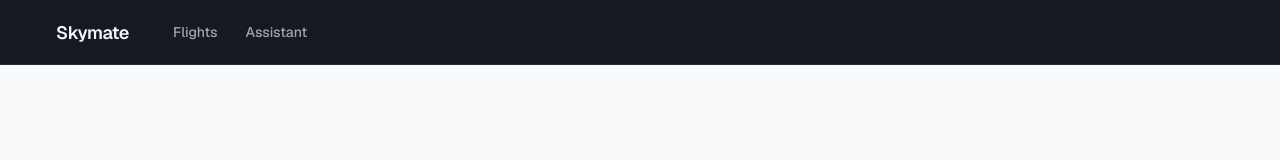
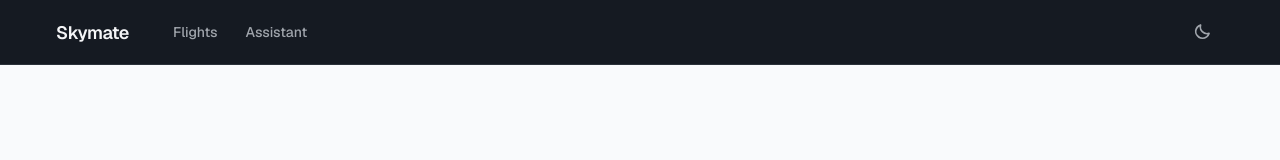
Before and after one commit to xtekkis/skymate, a React (Vite) app in the folder client/: page /flight/1 in a window 1280 px wide. Shown: the top 160 px of the page. Built offline with nearby package versions, Linux system fonts and the light colour scheme.

Commit message:
add theme toggle with persistence

```diff
--- a/client/index.html
+++ b/client/index.html
@@ -12,6 +12,20 @@
       rel="stylesheet"
       href="https://fonts.googleapis.com/css2?family=Geist:wght@400;500;600;700&family=Geist+Mono:wght@400;500&display=swap"
     />
+    <script>
+      // Applies a saved theme before first paint so the page never flashes the
+      // wrong one. No saved value means the CSS follows prefers-color-scheme.
+      (function () {
+        try {
+          var saved = localStorage.getItem('skymate-theme');
+          if (saved === 'light' || saved === 'dark') {
+            document.documentElement.setAttribute('data-theme', saved);
+          }
+        } catch (e) {
+          /* private mode, storage unavailable */
+        }
+      })();
+    </script>
     <title>Skymate</title>
   </head>
   <body>
--- a/client/src/components/Header.tsx
+++ b/client/src/components/Header.tsx
@@ -1,5 +1,6 @@
 import { NavLink } from 'react-router-dom';
 
+import ThemeToggle from './ThemeToggle';
 import './Header.css';
 
 const navItems = [
@@ -29,6 +30,8 @@ export default function Header() {
             </NavLink>
           ))}
         </nav>
+
+        <ThemeToggle />
       </div>
     </header>
   );
--- /dev/null
+++ b/client/src/components/ThemeToggle.css
@@ -0,0 +1,22 @@
+.theme-toggle {
+  display: inline-flex;
+  align-items: center;
+  justify-content: center;
+  width: 44px;
+  height: 44px;
+  margin-left: auto;
+  border-radius: var(--radius-control);
+  color: var(--chrome-muted);
+  transition:
+    color var(--duration-fast) var(--ease-out),
+    background-color var(--duration-fast) var(--ease-out);
+}
+
+.theme-toggle:hover {
+  color: var(--chrome-text);
+  background: oklch(1 0 0 / 0.07);
+}
+
+.theme-toggle:active {
+  scale: 0.94;
+}
--- /dev/null
+++ b/client/src/components/ThemeToggle.tsx
@@ -0,0 +1,35 @@
+import { useState } from 'react';
+import { Moon, Sun } from '@phosphor-icons/react';
+
+import './ThemeToggle.css';
+
+type Theme = 'light' | 'dark';
+
+const STORAGE_KEY = 'skymate-theme';
+
+function readTheme(): Theme {
+  const stored = localStorage.getItem(STORAGE_KEY);
+  if (stored === 'light' || stored === 'dark') return stored;
+  return window.matchMedia('(prefers-color-scheme: dark)').matches ? 'dark' : 'light';
+}
+
+export default function ThemeToggle() {
+  const [theme, setTheme] = useState<Theme>(readTheme);
+  const next: Theme = theme === 'dark' ? 'light' : 'dark';
+
+  /**
+   * Writes to storage only on an explicit click, so a user who never touches
+   * the toggle keeps following their system preference.
+   */
+  function choose() {
+    document.documentElement.setAttribute('data-theme', next);
+    localStorage.setItem(STORAGE_KEY, next);
+    setTheme(next);
+  }
+
+  return (
+    <button type="button" className="theme-toggle" onClick={choose} aria-label={`Switch to ${next} theme`}>
+      {theme === 'dark' ? <Sun size={18} weight="bold" /> : <Moon size={18} weight="bold" />}
+    </button>
+  );
+}
```
